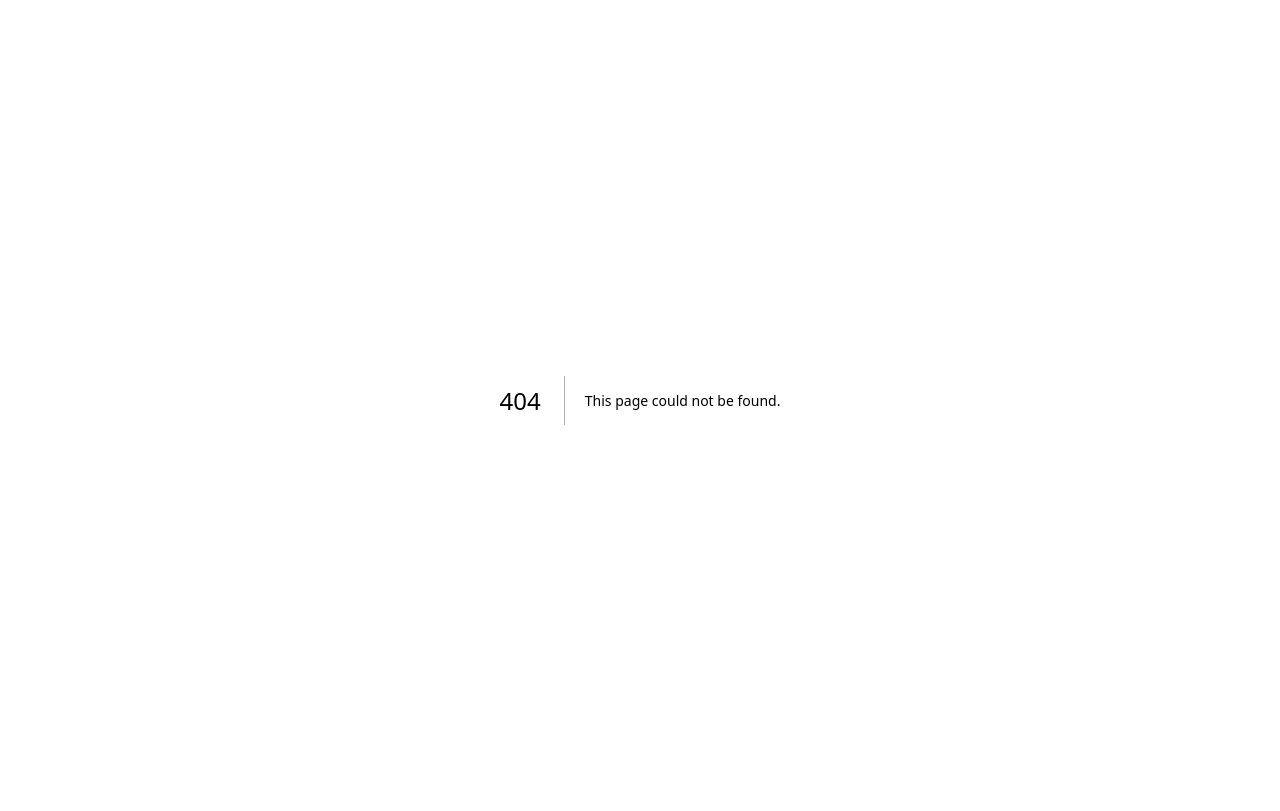
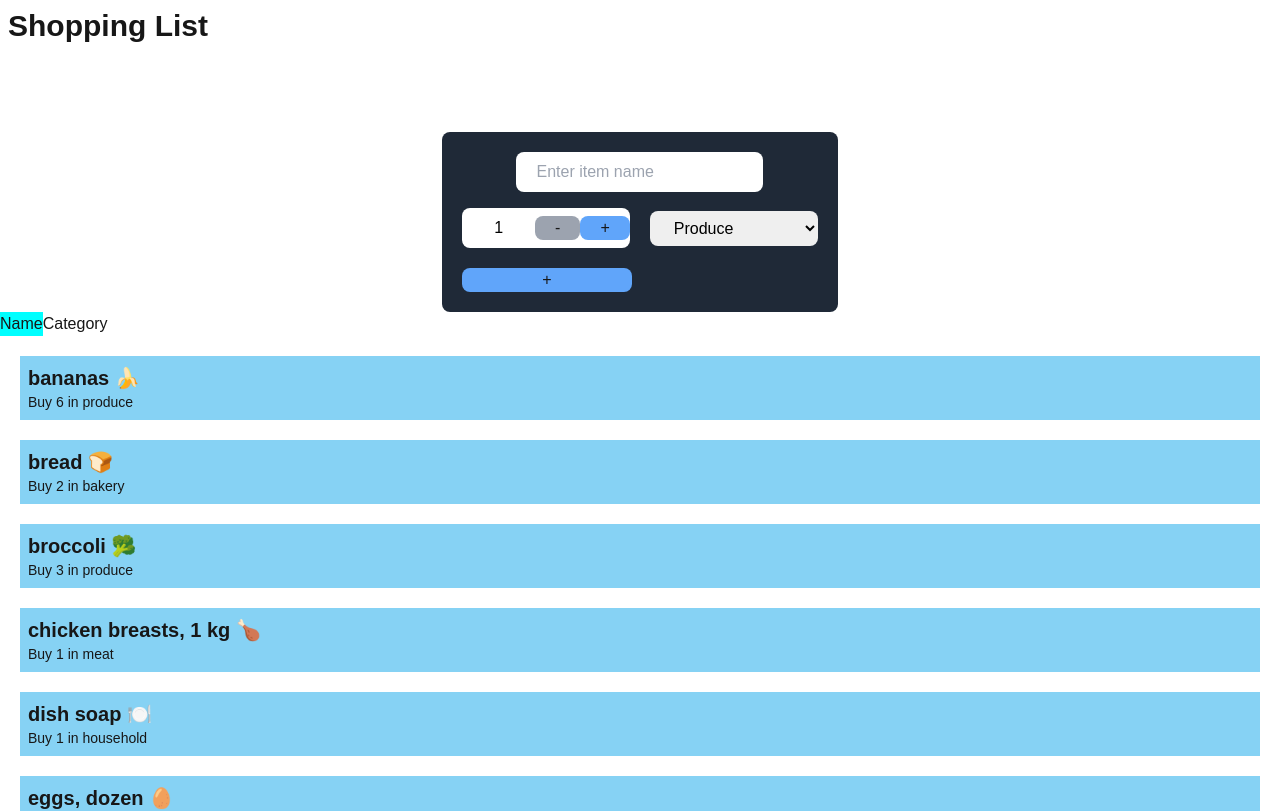
Before and after one commit to maximL5/cprg306-assignments, a Next.js app: page /week-7 in a window 1280 px wide. Before the commit this address had no page. Shown: the top 811 px of the page. Built offline with nearby package versions, Linux system fonts and the light colour scheme.

Commit message:
week 7 done

```diff
--- a/app/page.js
+++ b/app/page.js
@@ -21,6 +21,9 @@
       <li>
         <Link href="/week-6">Week 6 Assignment</Link>
       </li>
+      <li>
+        <Link href="/week-7">Week 7 Assignment</Link>
+      </li>
     </main>
   );
 }
--- /dev/null
+++ b/app/week-7/item-list.js
@@ -0,0 +1,42 @@
+import { useState } from "react";
+import Item from "./item";
+
+export default function ItemList({ items }) {
+  const [sortBy, setSortBy] = useState("name");
+
+  const sortItems = () => {
+    const sortedItems = [...items];
+    if (sortBy === "name") {
+      return sortedItems.sort((a, b) => a.name.localeCompare(b.name));
+    } else if (sortBy === "category") {
+      return sortedItems.sort((a, b) => a.category.localeCompare(b.category));
+    }
+    return sortedItems;
+  };
+
+  const sortedItems = sortItems();
+
+  return (
+    <div>
+      <div>
+        <button
+          onClick={() => setSortBy("name")}
+          style={{ backgroundColor: sortBy === "name" ? "cyan" : "white" }}
+        >
+          Name
+        </button>
+        <button
+          onClick={() => setSortBy("category")}
+          style={{ backgroundColor: sortBy === "category" ? "cyan" : "white" }}
+        >
+          Category
+        </button>
+      </div>
+      <ul>
+        {sortedItems.map((item) => (
+          <Item key={item.id} {...item} />
+        ))}
+      </ul>
+    </div>
+  );
+}
--- /dev/null
+++ b/app/week-7/item.js
@@ -0,0 +1,13 @@
+import React from 'react';
+import ItemList from './item-list';
+
+const Item = ({ name, quantity, category }) => {
+  return (
+    <li className="p-2 m-5 bg-auto bg-sky-500/50">
+      <p className="text-xl font-bold">{name}</p>
+      <p className="text-sm">Buy {quantity} in {category}</p>
+    </li>
+  );
+};
+
+export default Item;
--- /dev/null
+++ b/app/week-7/items.json
@@ -0,0 +1,74 @@
+[
+    {
+      "id": "1h2GJKH12gkHG31h1H",
+      "name": "milk, 4 L 🥛",
+      "quantity": 1,
+      "category": "dairy"
+    },
+    {
+      "id": "2KJH3k2j3H1k2J3K1H",
+      "name": "bread 🍞",
+      "quantity": 2,
+      "category": "bakery"
+    },
+    {
+      "id": "3h2KJH3k2j3H1k2J3",
+      "name": "eggs, dozen 🥚",
+      "quantity": 2,
+      "category": "dairy"
+    },
+    {
+      "id": "4k2J3K1H2GJKH12gk",
+      "name": "bananas 🍌",
+      "quantity": 6,
+      "category": "produce"
+    },
+    {
+      "id": "5H1h1H2KJH3k2j3H",
+      "name": "broccoli 🥦",
+      "quantity": 3,
+      "category": "produce"
+    },
+    {
+      "id": "6H1k2J3K1H2GJKH1",
+      "name": "chicken breasts, 1 kg 🍗",
+      "quantity": 1,
+      "category": "meat"
+    },
+    {
+      "id": "7gkHG31h1H2KJH3k",
+      "name": "pasta sauce 🍝",
+      "quantity": 3,
+      "category": "canned goods"
+    },
+    {
+      "id": "8j3H1k2J3K1H2GJK",
+      "name": "spaghetti, 454 g 🍝",
+      "quantity": 2,
+      "category": "dry goods"
+    },
+    {
+      "id": "9H12gkHG31h1H2KJ",
+      "name": "toilet paper, 12 pack 🧻",
+      "quantity": 1,
+      "category": "household"
+    },
+    {
+      "id": "10H3k2j3H1k2J3K1",
+      "name": "paper towels, 6 pack",
+      "quantity": 1,
+      "category": "household"
+    },
+    {
+      "id": "11k2J3K1H2GJKH12",
+      "name": "dish soap 🍽️",
+      "quantity": 1,
+      "category": "household"
+    },
+    {
+      "id": "12GJKH12gkHG31h1",
+      "name": "hand soap 🧼",
+      "quantity": 4,
+      "category": "household"
+    }
+]
--- /dev/null
+++ b/app/week-7/new-item.js
@@ -0,0 +1,74 @@
+import { useState } from "react";
+
+export default function NewItem({ onAddItem }) {
+    const [itemName, setName] = useState("");
+    const [count, setCount] = useState(1);
+    const [category, setCategory] = useState("Produce");
+
+    const increment = (event) => {
+        event.preventDefault();
+        setCount((prevCount) => (prevCount < 20 ? prevCount + 1 : prevCount));
+    };
+
+    const decrement = (event) => {
+        event.preventDefault();
+        setCount((prevCount) => (prevCount > 1 ? prevCount - 1 : prevCount));
+    };
+
+    const handleSubmit = (event) => {
+        event.preventDefault();
+        const newItem = {
+            id: `${Date.now()}-${Math.floor(Math.random() * 1000)}`, // Generates a unique ID
+            name: itemName,
+            quantity: count,
+            category: category,
+        };
+        onAddItem(newItem);
+        setName("");
+        setCount(1);
+        setCategory("Produce");
+    };
+
+    return (
+        <div className="flex flex-col items-center justify-center pt-20">
+            <form className="bg-gray-800 rounded-lg p-5" onSubmit={handleSubmit}>
+                <div className="flex mb-4 items-center justify-center">
+                    <input className="flex p-2 px-5 text-black rounded-lg"
+                        onChange={(e) => setName(e.target.value)}
+                        value={itemName}
+                        id="itemName"
+                        type="text"
+                        placeholder="Enter item name"
+                    />
+                </div>
+
+                <div className="flex flex-row items-center mb-5">
+                    <div className="flex flex-row rounded-lg items-center bg-white">
+                        <h1 className="text-l my-2 mx-8 text-black">{count}</h1>
+                        <button onClick={decrement} disabled={count === 1} className="bg-gray-400 rounded-lg px-5">-</button>
+                        <button onClick={increment} disabled={count === 20} className="bg-blue-400 rounded-lg px-5">+</button>
+                    </div>
+                    <select className="flex p-2 px-5 text-black rounded-lg ml-5"
+                        onChange={(e) => setCategory(e.target.value)}
+                        value={category}
+                    >
+                        <option>Produce</option>
+                        <option>Dairy</option>
+                        <option>Bakery</option>
+                        <option>Meat</option>
+                        <option>Frozen Foods</option>
+                        <option>Canned Goods</option>
+                        <option>Dry Goods</option>
+                        <option>Beverages</option>
+                        <option>Snacks</option>
+                        <option>Household</option>
+                        <option>Other</option>
+                    </select>
+                </div>
+                <button type="submit" className="flex items-center justify-center bg-blue-400 rounded-lg px-20 mr-5">
+                    +
+                </button>
+            </form>
+        </div>
+    );
+}
--- /dev/null
+++ b/app/week-7/page.js
@@ -0,0 +1,22 @@
+"use client";
+
+import React, { useState } from "react";
+import ItemList from "./item-list";
+import NewItem from "./new-item";
+import itemsData from "./items.json";
+
+export default function Page() {
+    const [items, setItems] = useState(itemsData);
+
+    const handleAddItem = (newItem) => {
+        setItems([...items, newItem]);
+    };
+
+    return (
+        <>
+            <h1 className="p-2 text-3xl font-bold">Shopping List</h1>
+            <NewItem onAddItem={handleAddItem} />
+            <ItemList items={items} />
+        </>
+    );
+}
```
